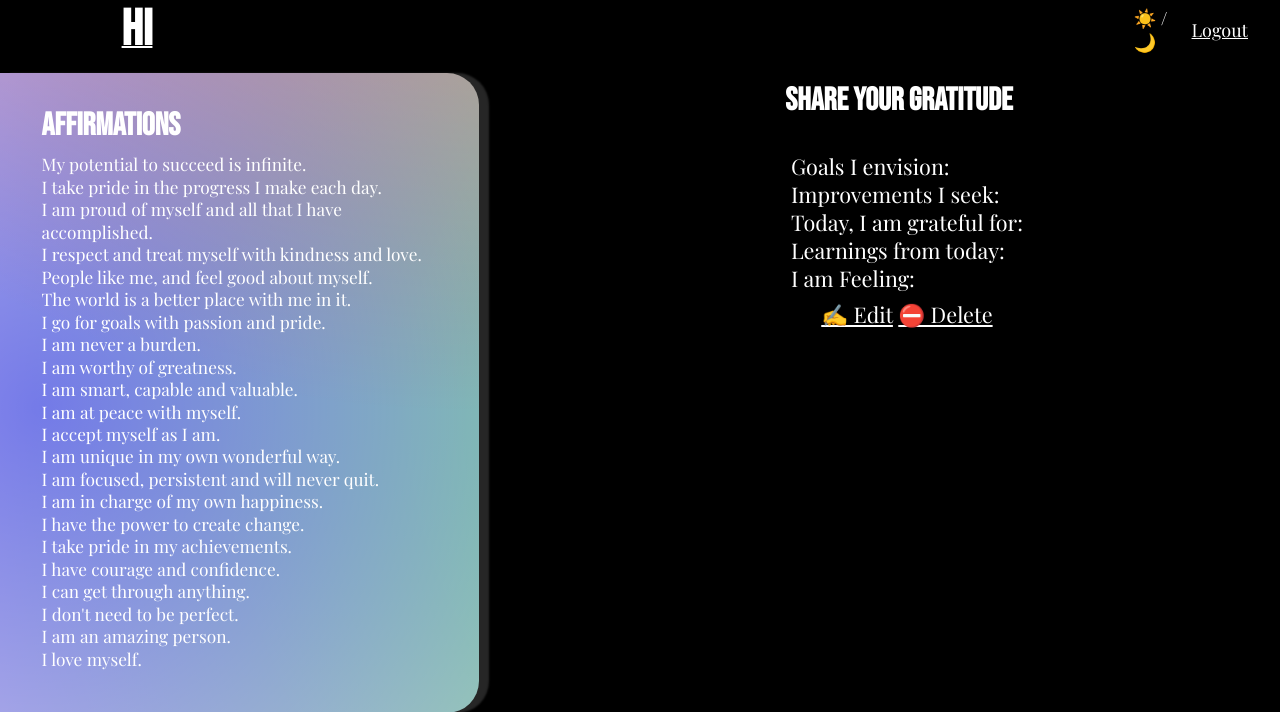
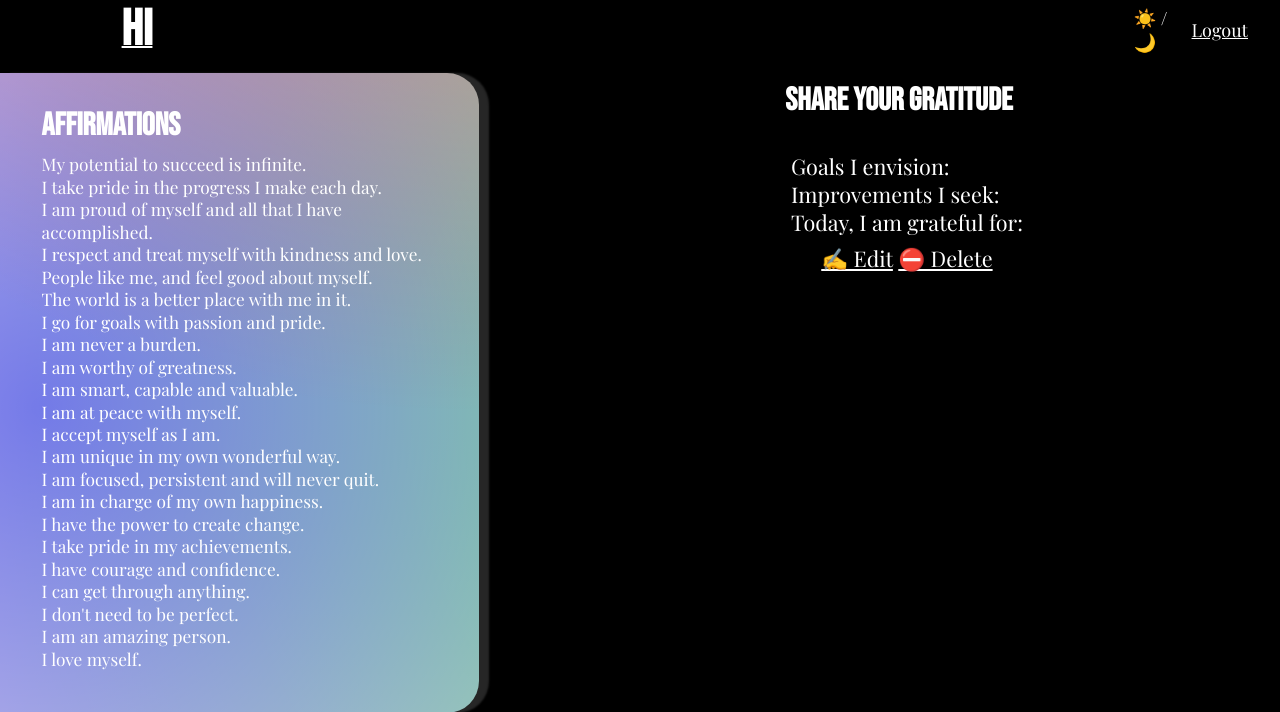
Before and after one commit to Brendonjhawkins/GratitudeJournal, a Django app: template entries/templates/entries/entry_detail.html in a window 1280 px wide. Shown: the top 712 px of the page. Run offline with Django 3.2, Linux system fonts and the light colour scheme; the template is opened without the code that fills it, so the values that code supplies are empty.

Commit message:
changed section

```diff
--- a/entries/templates/entries/entry_detail.html
+++ b/entries/templates/entries/entry_detail.html
@@ -14,12 +14,12 @@
         <p>
             Today, I am grateful for:</br>
             {{ entry.grateful }}</p>
-        <p>
+        <!-- <p>
             Learnings from today:</br>
             {{ entry.learnings }}</p>
         <p>
             I am Feeling:</br>
-            {{ entry.feeling }}</p>
+            {{ entry.feeling }}</p> -->
     </article>
     <p>
         <a href="{% url 'entry-update' entry.id %}">✍️ Edit</a>
--- a/entries/views.py
+++ b/entries/views.py
@@ -26,13 +26,13 @@ class EntryDetailView(LockedView, DetailView):
 
 class EntryCreateView(LockedView, SuccessMessageMixin, CreateView):
     model = Entry
-    fields = ["title", "goals", "improvements", "learnings"]
+    fields = ["title", "goals", "improvements", "grateful"]
     success_url = reverse_lazy("entry-list")
     success_message = "Your new entry was created!"
 
 class EntryUpdateView(LockedView, SuccessMessageMixin, UpdateView):
     model = Entry
-    fields = ["title", "goals", "improvements", "learnings"]
+    fields = ["title", "goals", "improvements", "grateful"]
     # label = ['title', 'Goals I envision:', 'Improvements I seek:', 'Today, I am grateful for:', 'Learnings from today:', 'I am Feeling']
     success_message = "Your entry was updated!"
 
```
